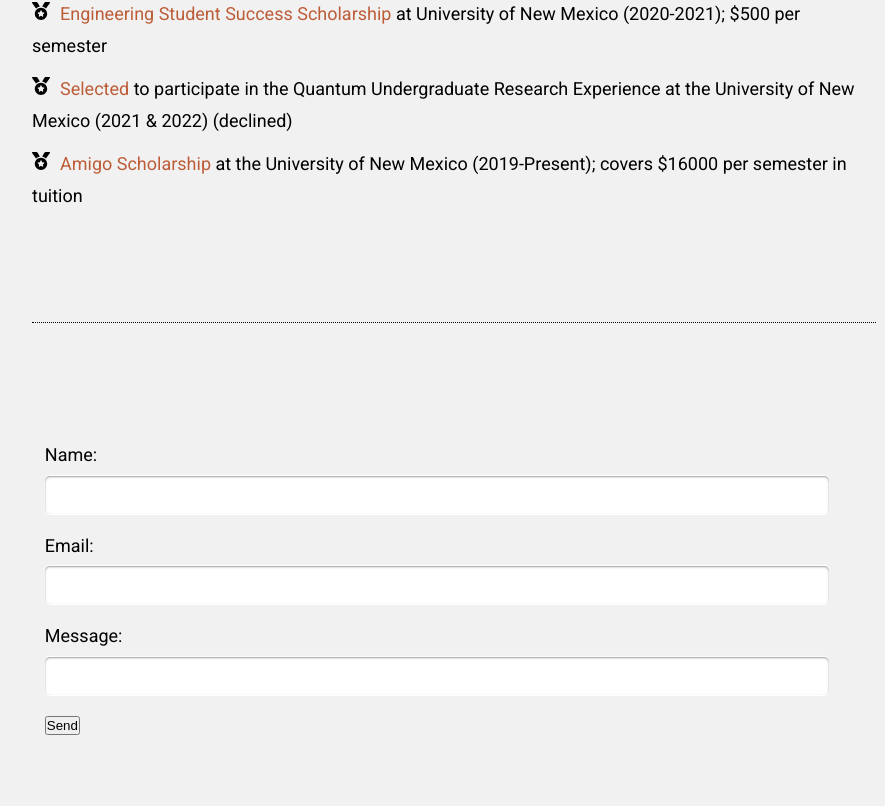
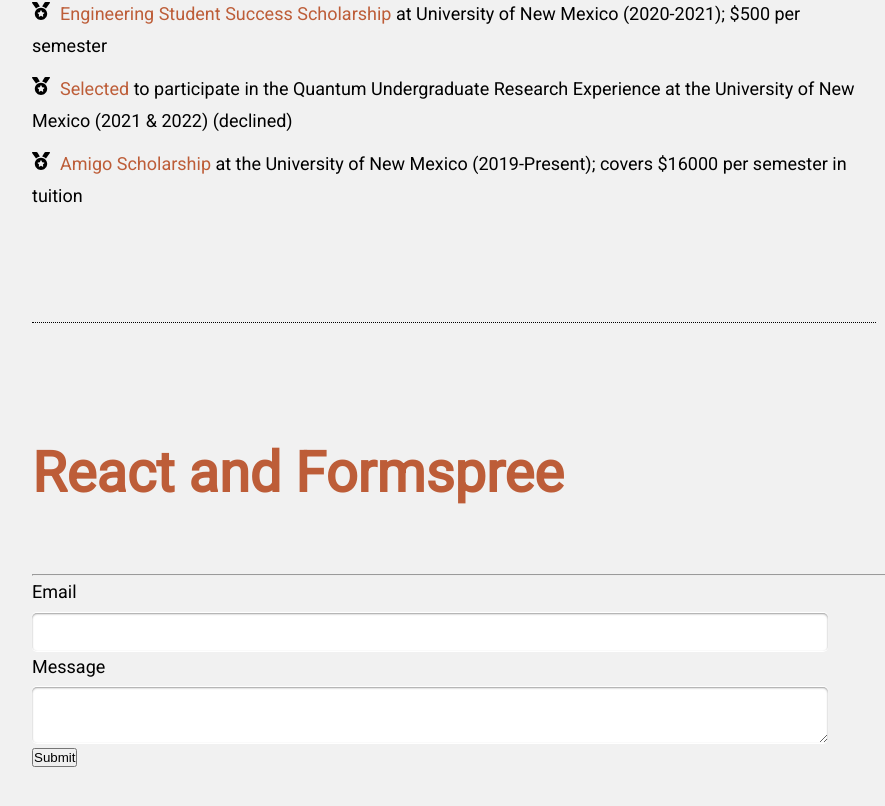
Before and after one commit to SHASWAT2000-loves-logic/Personal-Website, a React (Create React App) app: page / in a window 1280 px wide. Shown: the part 5545-6351 px from the top of the page, without its empty margins (316-1201 px from the left). Built offline with nearby package versions, Linux system fonts and the light colour scheme.

Commit message:
contact form on Vercel

```diff
--- a/src/components/Contact.jsx
+++ b/src/components/Contact.jsx
@@ -1,65 +1,97 @@
-import React, { useState } from 'react'
+import React, { useState } from 'react';
 import axios from 'axios';
 
-const App  = () => {
-    const [values, setValues] = useState({name: '', message: '', email: ''})
-    const [sent, setSent] = useState(false);
-    const handleChange = e => {
-        const {name, value} = e.target
-        setValues({...values, [name]: value})
+export default () => {
+  const [status, setStatus] = useState({
+    submitted: false,
+    submitting: false,
+    info: { error: false, msg: null },
+  });
+  const [inputs, setInputs] = useState({
+    email: '',
+    message: '',
+  });
+  const handleServerResponse = (ok, msg) => {
+    if (ok) {
+      setStatus({
+        submitted: true,
+        submitting: false,
+        info: { error: false, msg: msg },
+      });
+      setInputs({
+        email: '',
+        message: '',
+      });
+    } else {
+      setStatus({
+        info: { error: true, msg: msg },
+      });
     }
-
-    async function handleSubmit(event) {
-        event.preventDefault();
-        const response=await axios.post(
-          " https://rmq3epzrs4.execute-api.us-west-1.amazonaws.com/contactFormStage",
-            { message: `${values.name}`, name: `${values.message}`, email: `${values.email}` }
+  };
+  const handleOnChange = (e) => {
+    e.persist();
+    setInputs((prev) => ({
+      ...prev,
+      [e.target.id]: e.target.value,
+    }));
+    setStatus({
+      submitted: false,
+      submitting: false,
+      info: { error: false, msg: null },
+    });
+  };
+  const handleOnSubmit = (e) => {
+    e.preventDefault();
+    setStatus((prevStatus) => ({ ...prevStatus, submitting: true }));
+    axios({
+      method: 'POST',
+      url: 'https://formspree.io/f/mknejqva',
+      data: inputs,
+    })
+      .then((response) => {
+        handleServerResponse(
+          true,
+          'Thank you, your message has been submitted.',
         );
-        console.log(response);
-        setSent(true);
-    }
-
-    if (!sent) {
+      })
+      .catch((error) => {
+        handleServerResponse(false, error.response.data.error);
+      });
+  };
   return (
-            <div style={{paddingLeft: '1vw',}}>
-              <form onSubmit={handleSubmit}>
-                <div style={{paddingTop: '2vh', paddingBottom: '2vh',}}>
-                  <label>Name:</label><br/>
+    <main>
+      <h1>React and Formspree</h1>
+      <hr />
+      <form onSubmit={handleOnSubmit}>
+        <label htmlFor="email">Email</label>
         <input
-                    name="name"
-                    onChange={handleChange}
-                    value={values.name}
+          id="email"
+          type="email"
+          name="_replyto"
+          onChange={handleOnChange}
+          required
+          value={inputs.email}
         />
-                </div>
-                <div style={{paddingBottom: '2vh',}}>
-                  <label>Email:</label><br/>
-                  <input
-                    name="email"
-                    onChange={handleChange}
-                    value={values.email}
+        <label htmlFor="message">Message</label>
+        <textarea
+          id="message"
+          name="message"
+          onChange={handleOnChange}
+          required
+          value={inputs.message}
         />
-                </div>
-                <div style={{paddingBottom: '2vh',}}>
-                  <label>Message:</label><br/>
-                  <input
-                    name="message"
-                    onChange={handleChange}
-                    value={values.message}
-                  />
-                </div>
-
-                <button type="submit">Send</button>
+        <button type="submit" disabled={status.submitting}>
+          {!status.submitting
+            ? !status.submitted
+              ? 'Submit'
+              : 'Submitted'
+            : 'Submitting...'}
+        </button>
       </form>
-            </div>
+      {status.info.error && (
+        <div className="error">Error: {status.info.msg}</div>
+      )}
+      {!status.info.error && status.info.msg && <p>{status.info.msg}</p>}
+    </main>
   );
-    } else {
-        return (
-            <div style={{paddingLeft: '1vw',paddingTop: '1vh'}}>
-              <p>Thanks for contacting us! </p>
-              <p>We'll respond to your message shortly.</p>
-            </div>
-        )
-    }
-}
-
-export default App;
+};
```
Lines whose indentation alone changed are shown as unchanged.
